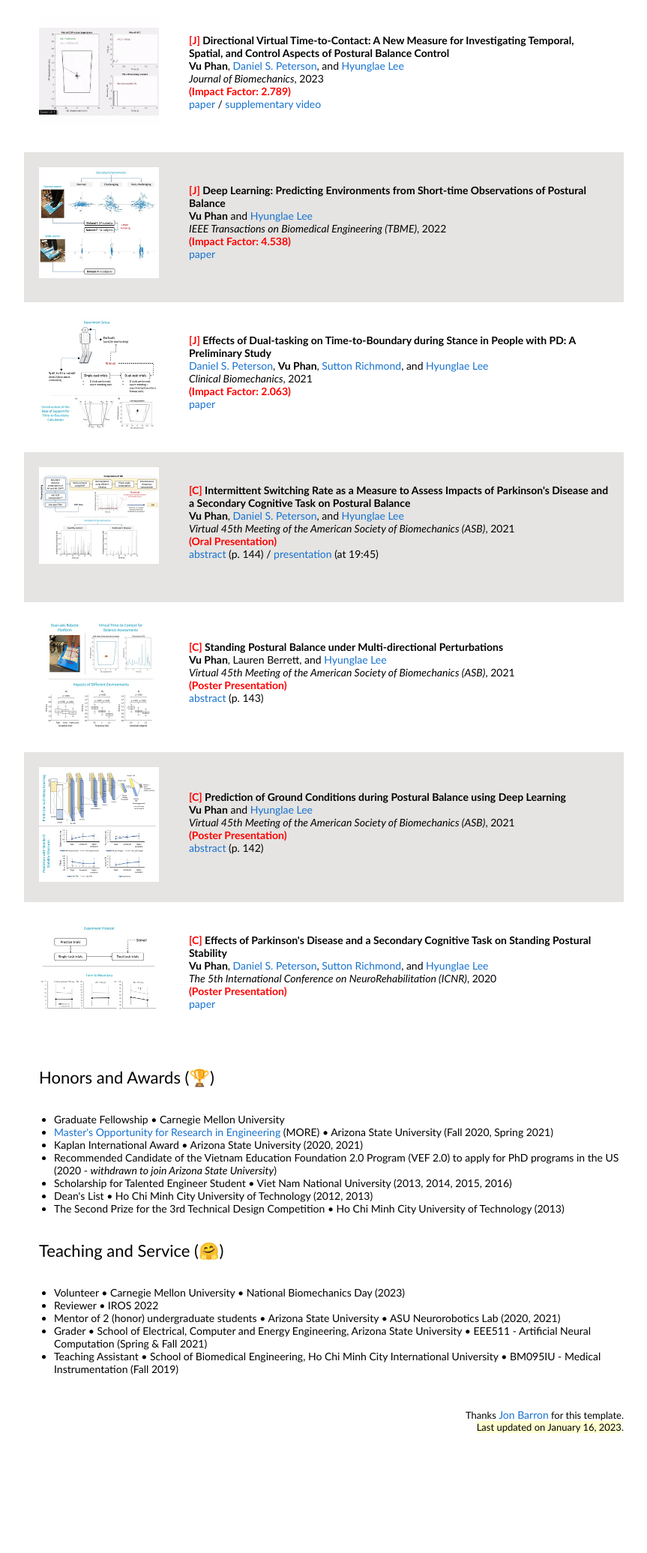
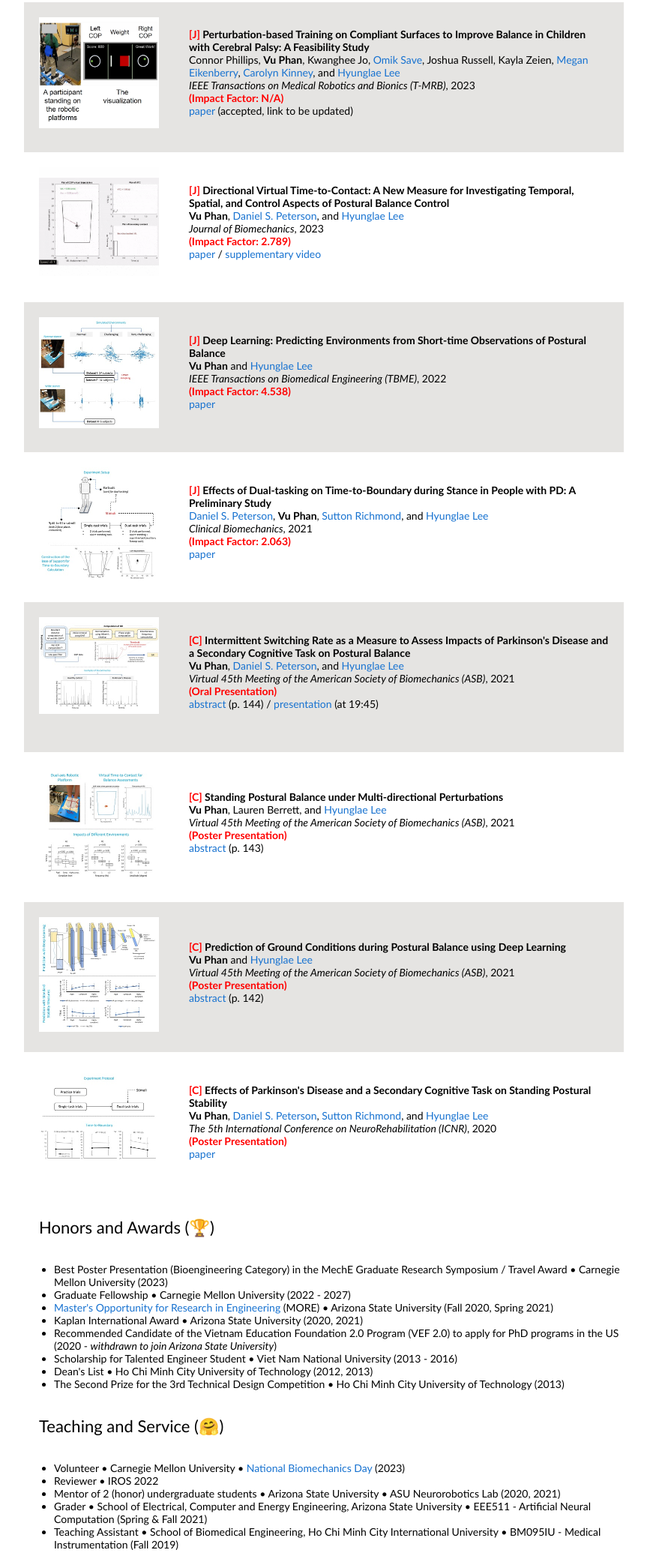
Before and after one commit to vuu-phan/vuu-phan.github.io, a plain HTML site: page index.html in a window 1280 px wide. Shown: the part 727-2798 px from the top of the page at 75% size, without its empty margins (208-1071 px from the left). Before the commit the page ends 2659 px from the top, so only its background shows below. Drawn offline with Linux system fonts and the light colour scheme.

Commit message:
Added publication and award.
- Connor's paper accepted to IEEE TMRB.
- My travel award from winning the poster presentation at the 2023 graduate research symposium.

```diff
--- a/index.html
+++ b/index.html
@@ -64,6 +64,30 @@
           </tr>
         </tbody></table>
         <table style="width:100%;border:0px;border-spacing:0px;border-collapse:separate;margin-right:auto;margin-left:auto;"><tbody>
+
+          <tr style="background-color:#E5E4E2">
+            <td style="padding:20px;width:25%;vertical-align:middle">
+              <div class="one">
+                <img src='images/papers/2023_tmrb_cb_balance_training.jpg' width="160">
+              </div>
+            </td>
+            <td style="padding:20px;width:75%;vertical-align:middle">
+              <papertitle> <strong style="color:red">[J]</strong> Perturbation-based Training on Compliant Surfaces to Improve Balance in Children with Cerebral Palsy: A Feasibility Study</papertitle>
+              <br>
+              Connor Phillips, <strong>Vu Phan</strong>, Kwanghee Jo, <a href="https://search.asu.edu/profile/3279975" target="_blank">Omik Save</a>, Joshua Russell, Kayla Zeien, <a href="https://www.midwestern.edu/academics/our-faculty/megan-eikenberry-pt-dpt-ncs" target="_blank">Megan Eikenberry</a>, <a href="https://www.mayoclinic.org/biographies/kinney-carolyn-l-m-d/bio-20055139" target="_blank">Carolyn Kinney</a>, and
+              <a href="https://isearch.asu.edu/profile/2700375" target="_blank">Hyunglae Lee</a>
+              <br>
+              <em>IEEE Transactions on Medical Robotics and Bionics (T-MRB)</em>, 2023
+              <br>
+              <strong style="color:red">(Impact Factor: N/A)</strong>
+              <br>
+              <a href="" target="_blank">paper</a> (accepted, link to be updated)
+
+              <p></p>
+              <!-- <p>NeRF works better than RGB-D cameras or multi-view stereo when learning object descriptors.</p> -->
+
+            </td>
+          </tr>
 
           <tr>
             <td style="padding:20px;width:25%;vertical-align:middle">
@@ -271,11 +295,12 @@
 
           <tr>
             <ul>
-              <li>Graduate Fellowship • Carnegie Mellon University</li>
+              <li>Best Poster Presentation (Bioengineering Category) in the MechE Graduate Research Symposium / Travel Award • Carnegie Mellon University (2023) </li>
+              <li>Graduate Fellowship • Carnegie Mellon University (2022 - 2027)</li>
               <li><a href="https://furi.engineering.asu.edu/participant/phan-vu/" target="_blank">Master's Opportunity for Research in Engineering</a> (MORE) • Arizona State University (Fall 2020, Spring 2021)</li>
               <li>Kaplan International Award • Arizona State University (2020, 2021)</li>
               <li>Recommended Candidate of the Vietnam Education Foundation 2.0 Program (VEF 2.0) to apply for PhD programs in the US (2020 - <i>withdrawn to join Arizona State University</i>)</li>
-              <li>Scholarship for Talented Engineer Student • Viet Nam National University (2013, 2014, 2015, 2016)</li>
+              <li>Scholarship for Talented Engineer Student • Viet Nam National University (2013 - 2016)</li>
               <li>Dean's List • Ho Chi Minh City University of Technology (2012, 2013)</li>
               <li>The Second Prize for the 3rd Technical Design Competition • Ho Chi Minh City University of Technology (2013) </li>
             </ul>
@@ -306,7 +331,7 @@
               <a href="http://cvpr2018.thecvf.com/organizers/area_chairs">Area Chair, CVPR 2018</a>
             </td> -->
             <ul>
-              <li>Volunteer • Carnegie Mellon University • National Biomechanics Day (2023)</li>
+              <li>Volunteer • Carnegie Mellon University • <a href="https://biomechday.github.io/">National Biomechanics Day</a> (2023)</li>
               <li>Reviewer • IROS 2022</li>
               <li>Mentor of 2 (honor) undergraduate students • Arizona State University • ASU Neurorobotics Lab (2020, 2021)</li>
               <li>Grader • School of Electrical, Computer and Energy Engineering, Arizona State University • EEE511 - Artificial Neural Computation (Spring & Fall 2021)</li>
@@ -324,7 +349,7 @@
               <p style="text-align:right;font-size:small;">
                 Thanks <a href="http://jonbarron.info">Jon Barron</a> for this template.
                 <br>
-                <span class="highlight">Last updated on January 16, 2023</span>.
+                <span class="highlight">Last updated on March 14, 2023</span>.
               </p>
             </td>
           </tr>
```
Also changed, not shown: images/papers/2023_tmrb_cb_balance_training.jpg (added).
